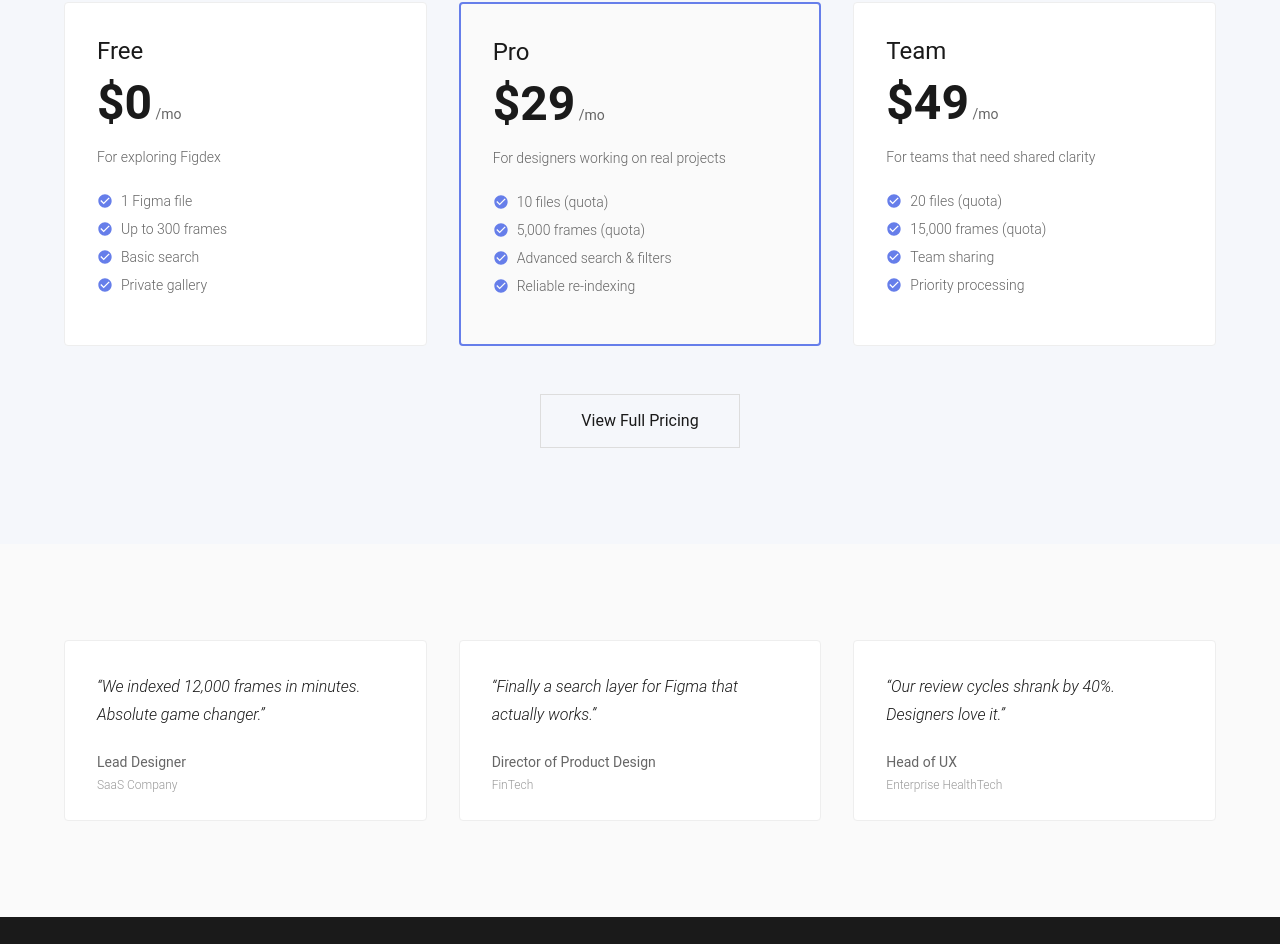
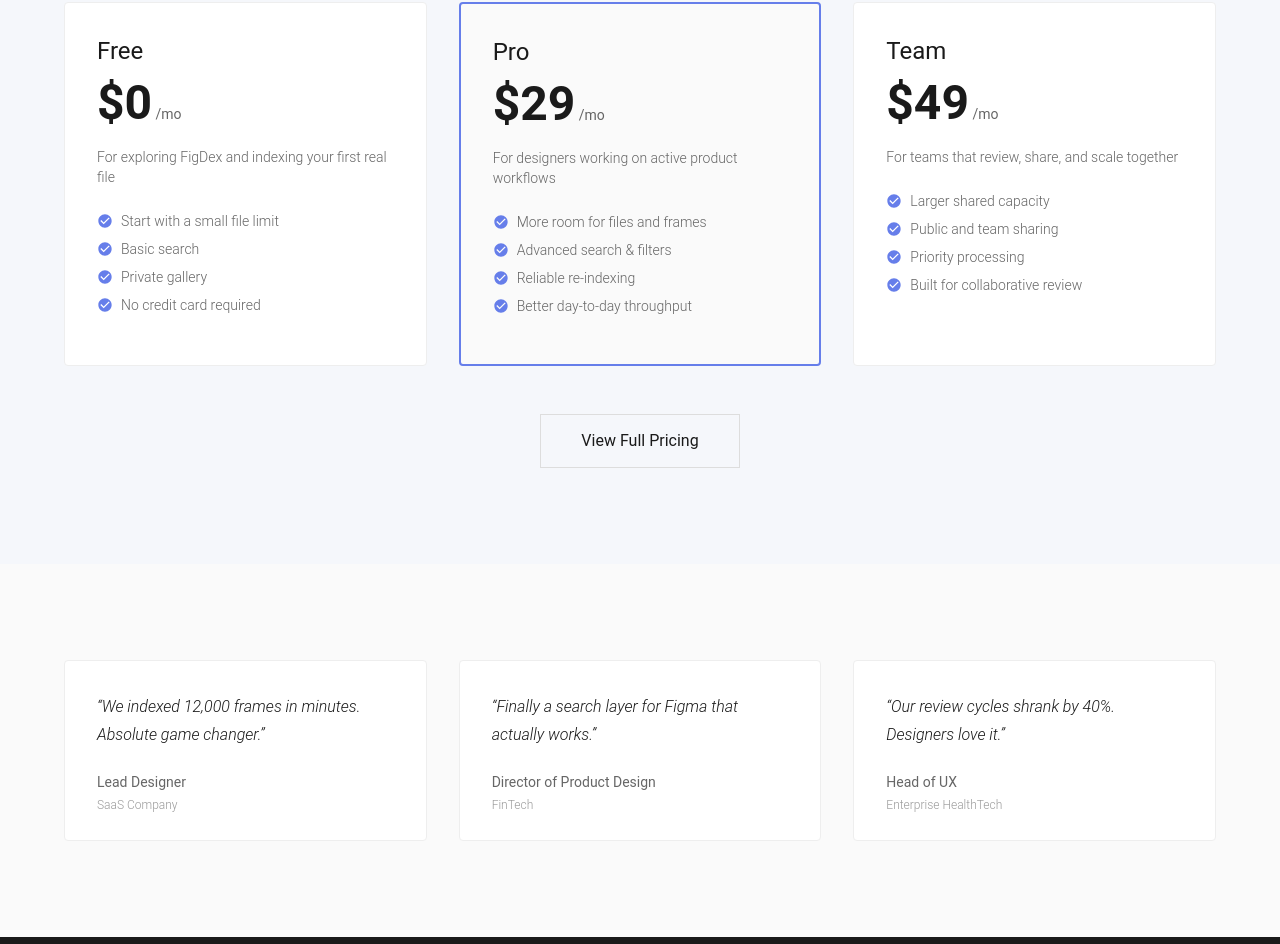
Before and after one commit to tarzann/figdex, a Next.js app in the folder web/: page / in a window 1280 px wide. Shown: the part 3899-4843 px from the top of the page. Built offline with nearby package versions, Linux system fonts and the light colour scheme; no server answers.

Commit message:
refactor: align landing and pricing upgrade flow

```diff
--- a/web/pages/index.tsx
+++ b/web/pages/index.tsx
@@ -893,21 +893,21 @@ const HomePageV2 = () => {
             {
               name: 'Free',
               price: '$0',
-              desc: 'For exploring Figdex',
-              features: ['1 Figma file', 'Up to 300 frames', 'Basic search', 'Private gallery']
+              desc: 'For exploring FigDex and indexing your first real file',
+              features: ['Start with a small file limit', 'Basic search', 'Private gallery', 'No credit card required']
             },
             {
               name: 'Pro',
               price: '$29',
-              desc: 'For designers working on real projects',
-              features: ['10 files (quota)', '5,000 frames (quota)', 'Advanced search & filters', 'Reliable re-indexing'],
+              desc: 'For designers working on active product workflows',
+              features: ['More room for files and frames', 'Advanced search & filters', 'Reliable re-indexing', 'Better day-to-day throughput'],
               highlight: true
             },
             {
               name: 'Team',
               price: '$49',
-              desc: 'For teams that need shared clarity',
-              features: ['20 files (quota)', '15,000 frames (quota)', 'Team sharing', 'Priority processing']
+              desc: 'For teams that review, share, and scale together',
+              features: ['Larger shared capacity', 'Public and team sharing', 'Priority processing', 'Built for collaborative review']
             },
           ].map((plan, idx) => (
             <Box key={idx}>
--- a/web/pages/pricing.tsx
+++ b/web/pages/pricing.tsx
@@ -170,6 +170,10 @@ export default function Pricing({ publicPlans }: PricingProps) {
   };
 
   const planCards = publicPlans.map((plan) => {
+    const currentPlanId = user?.plan ? String(user.plan).toLowerCase() : null;
+    const isCurrentPlan =
+      (currentPlanId === 'unlimited' && plan.planId === 'team') ||
+      currentPlanId === plan.planId;
     const highlights = [
       plan.limits.maxProjects == null ? 'Unlimited files' : `${plan.limits.maxProjects.toLocaleString()} files`,
       plan.limits.maxFramesTotal == null ? 'Unlimited frames' : `${plan.limits.maxFramesTotal.toLocaleString()} frames`,
@@ -180,9 +184,12 @@ export default function Pricing({ publicPlans }: PricingProps) {
 
     return {
       ...plan,
+      isCurrentPlan,
       highlights,
       cta:
-        plan.planId === 'free'
+        isCurrentPlan
+          ? 'Current plan'
+          : plan.planId === 'free'
           ? 'Index your first file'
           : isLoggedIn
             ? `Subscribe to ${plan.title}`
@@ -406,7 +413,12 @@ export default function Pricing({ publicPlans }: PricingProps) {
                   </List>
                   {plan.planId === 'free' ? (
                     <Link href="/register" passHref>
-                      <Button variant="outlined" fullWidth sx={{ mt: 2.5, borderRadius: 999, fontWeight: 600 }}>
+                      <Button
+                        variant="outlined"
+                        fullWidth
+                        disabled={plan.isCurrentPlan}
+                        sx={{ mt: 2.5, borderRadius: 999, fontWeight: 600 }}
+                      >
                         {plan.cta}
                       </Button>
                     </Link>
@@ -417,9 +429,11 @@ export default function Pricing({ publicPlans }: PricingProps) {
                       fullWidth
                       sx={{ mt: 2.5, borderRadius: 999, fontWeight: 600 }}
                       onClick={() => handleSubscribe(plan.planId as 'pro' | 'team')}
-                      disabled={!paddleReady || paddleInitializing}
+                      disabled={plan.isCurrentPlan || !paddleReady || paddleInitializing}
                     >
-                      {paddleInitializing ? (
+                      {plan.isCurrentPlan ? (
+                        plan.cta
+                      ) : paddleInitializing ? (
                         <>
                           <CircularProgress size={20} sx={{ mr: 1 }} />
                           Initializing...
```
